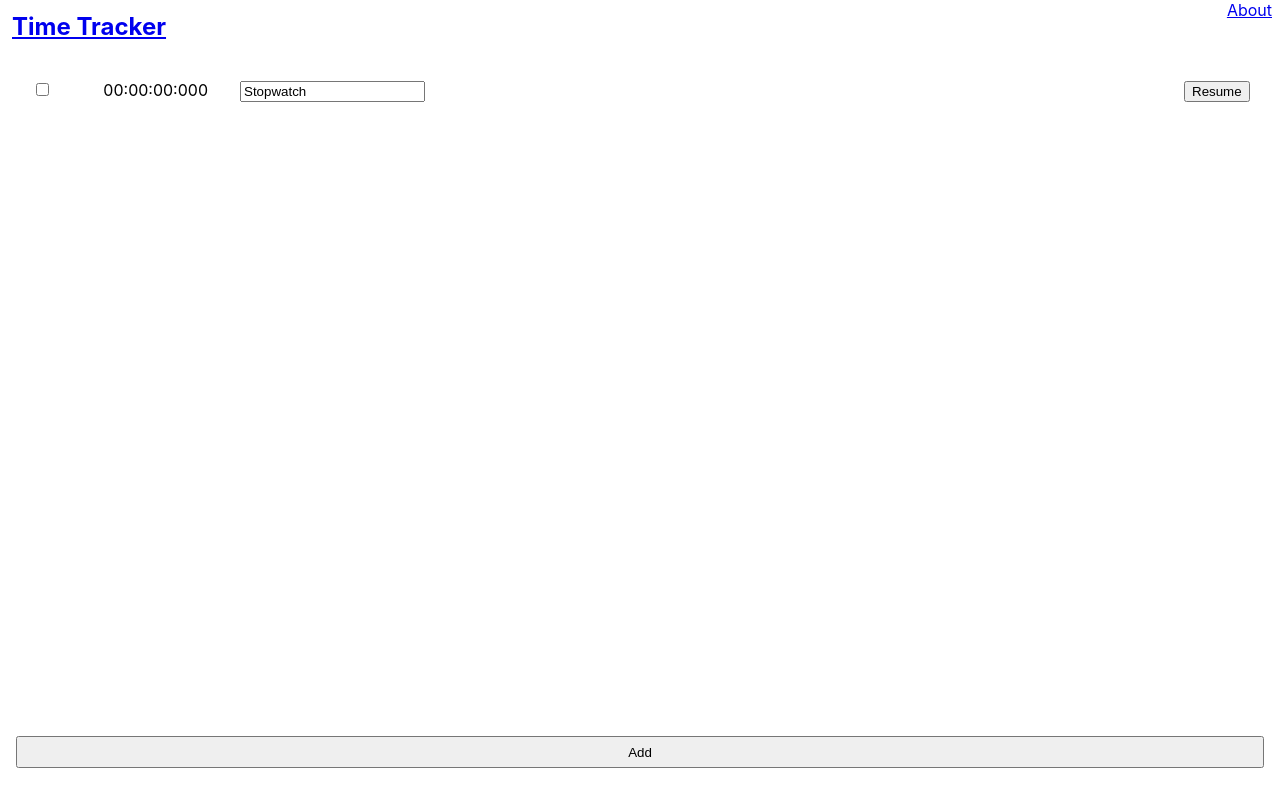
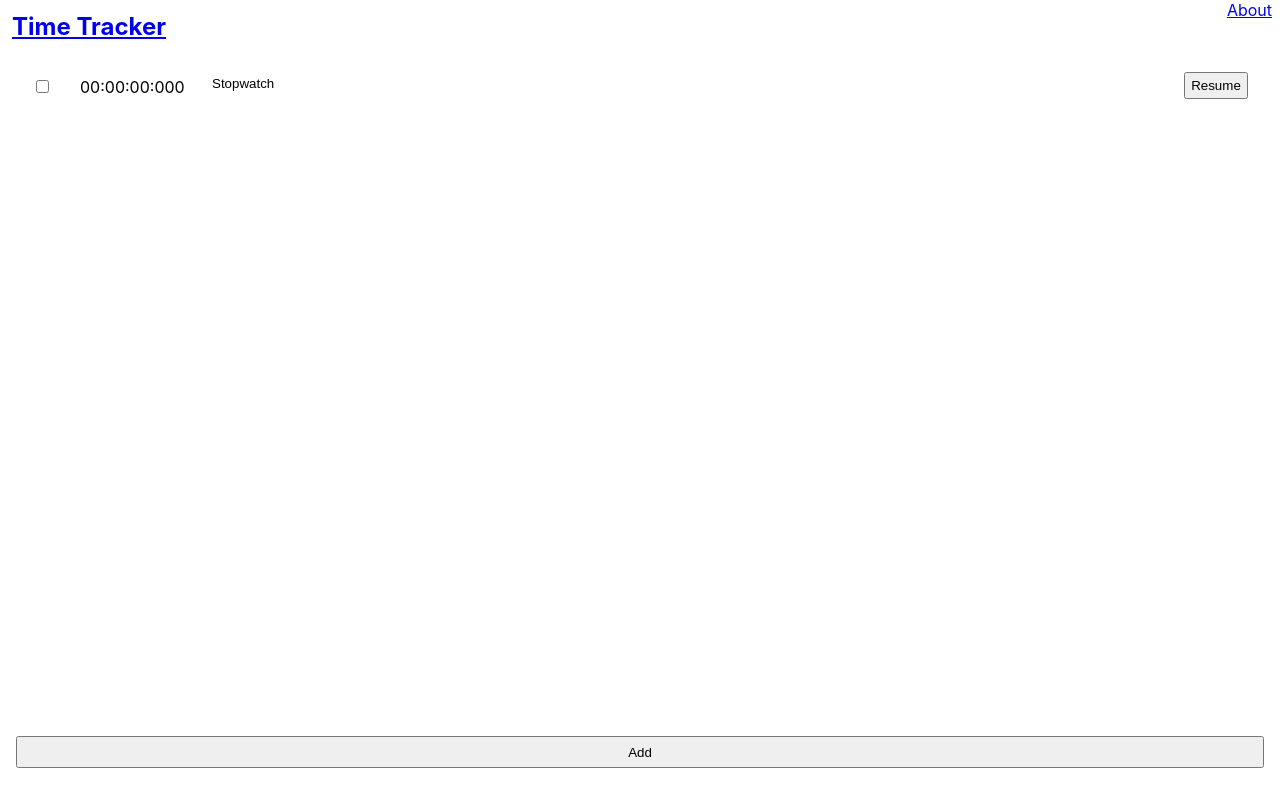
Before and after one commit to marcdenning/time-tracker, a React (Create React App) app: page /#/ in a window 1280 px wide. Built offline with nearby package versions, Linux system fonts and the light colour scheme.

Commit message:
Advance styling for stopwatch component.

```diff
--- a/src/Stopwatch.css
+++ b/src/Stopwatch.css
@@ -1,26 +1,46 @@
 .stopwatch-wrapper {
   display: grid;
-  grid-template-columns: 3em 10em auto 6em;
-  height: 3em;
+  grid-template-columns: 3em 8em auto 6em;
+  height: 2em;
+  margin: 0.5em 0;
 }
 
 .stopwatch-wrapper > * {
-  padding: 1em;
+  margin: 0 1em;
 }
 
 .stopwatch-selector {
   grid-column: 1 / 1;
+  padding: 0.3em 0;
 }
 
 .stopwatch-duration {
+  grid-column: 2 / 2;
+  padding: 0.3em 0;
   text-align: right;
-  grid-column: 2 / 2
 }
 
 .stopwatch-label {
   grid-column: 3 / 3;
 }
 
+.stopwatch-label input {
+  border: 0;
+  padding: 0.3em;
+  width: 100%;
+}
+
+.stopwatch-label input:focus {
+  border: 0;
+  border-bottom: 2px solid rgb(0, 0, 0);
+  outline: 0;
+}
+
 .stopwatch-toggle-button-wrapper {
   grid-column: 4 / 4;
 }
+
+.stopwatch-toggle-button-wrapper button {
+  padding: 0.3em;
+  width: 100%;
+}
```
